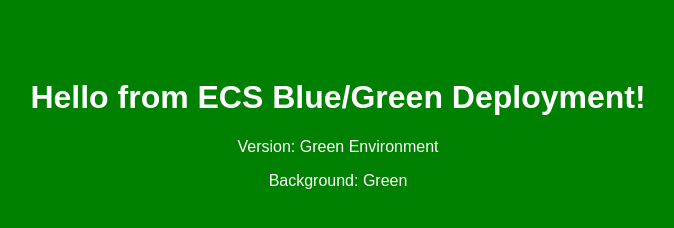
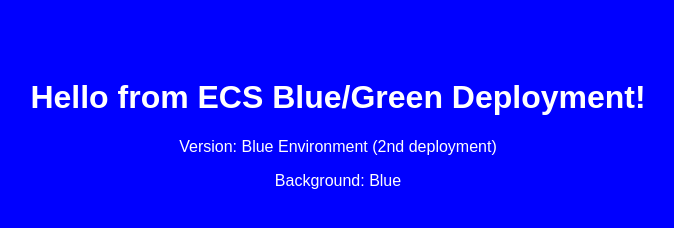
Before and after one commit to takyafumin/sample-aws-ecs-blue-green-deploy, a plain HTML site: page index.html in a window 1280 px wide. Shown: the whole page, without its empty margins (302-976 px from the left). Drawn offline with Linux system fonts and the light colour scheme.

Commit message:
ECS Blue/Greenデプロイメントの設定を更新し、503エラーメッセージを削除。テストエンドポイントの説明を改善し、Blue環境の終了待ち時間を3分に延長。

```diff
--- a/index.html
+++ b/index.html
@@ -4,19 +4,19 @@
     <title>ECS Blue/Green Deploy Sample</title>
     <style>
         body {
-            background-color: green;
+            background-color: blue;
             color: white;
             font-family: Arial, sans-serif;
             text-align: center;
             padding: 50px;
         }
         /* Blue/Greenの切り替え */
-        /* background-color: blue; */
+        /* background-color: green; */
     </style>
 </head>
 <body>
     <h1>Hello from ECS Blue/Green Deployment!</h1>
-    <p>Version: Green Environment</p>
-    <p>Background: Green</p>
+    <p>Version: Blue Environment (2nd deployment)</p>
+    <p>Background: Blue</p>
 </body>
 </html>
```
Also changed, not shown: 2 other files.
